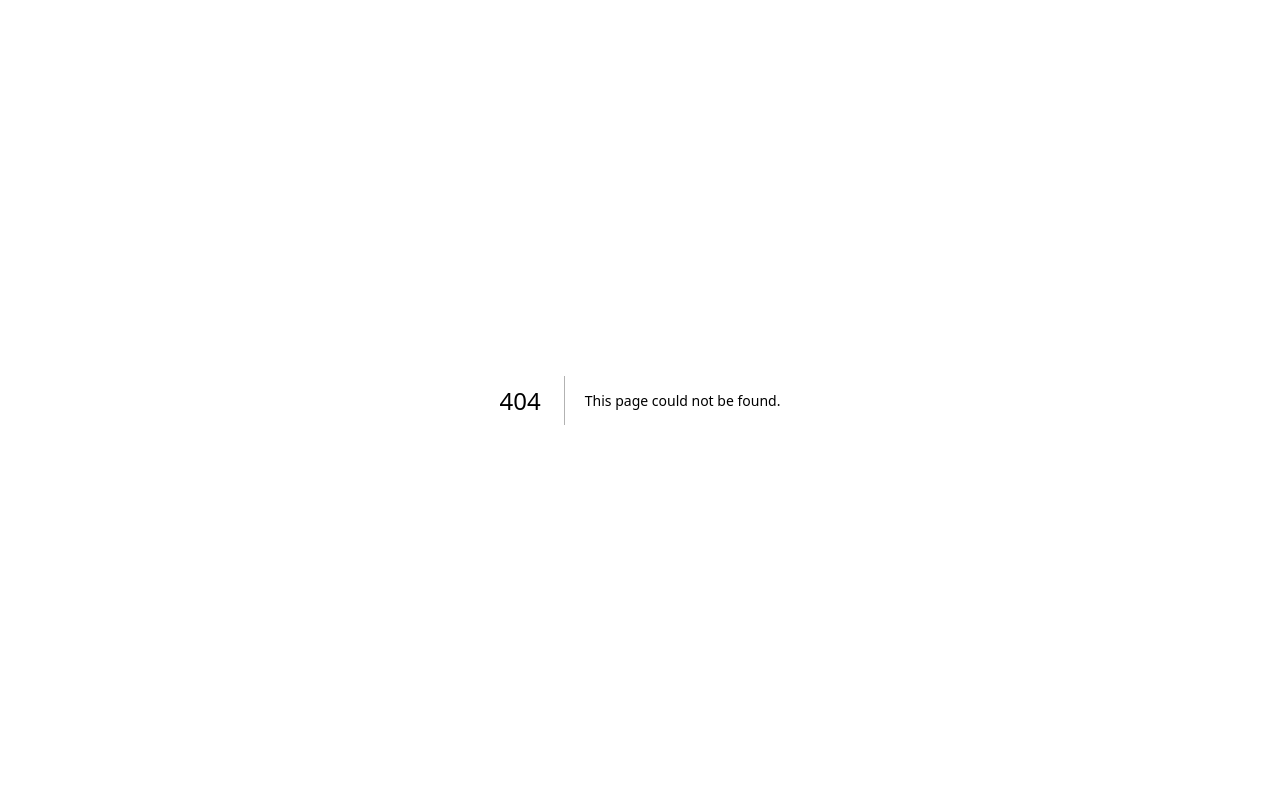
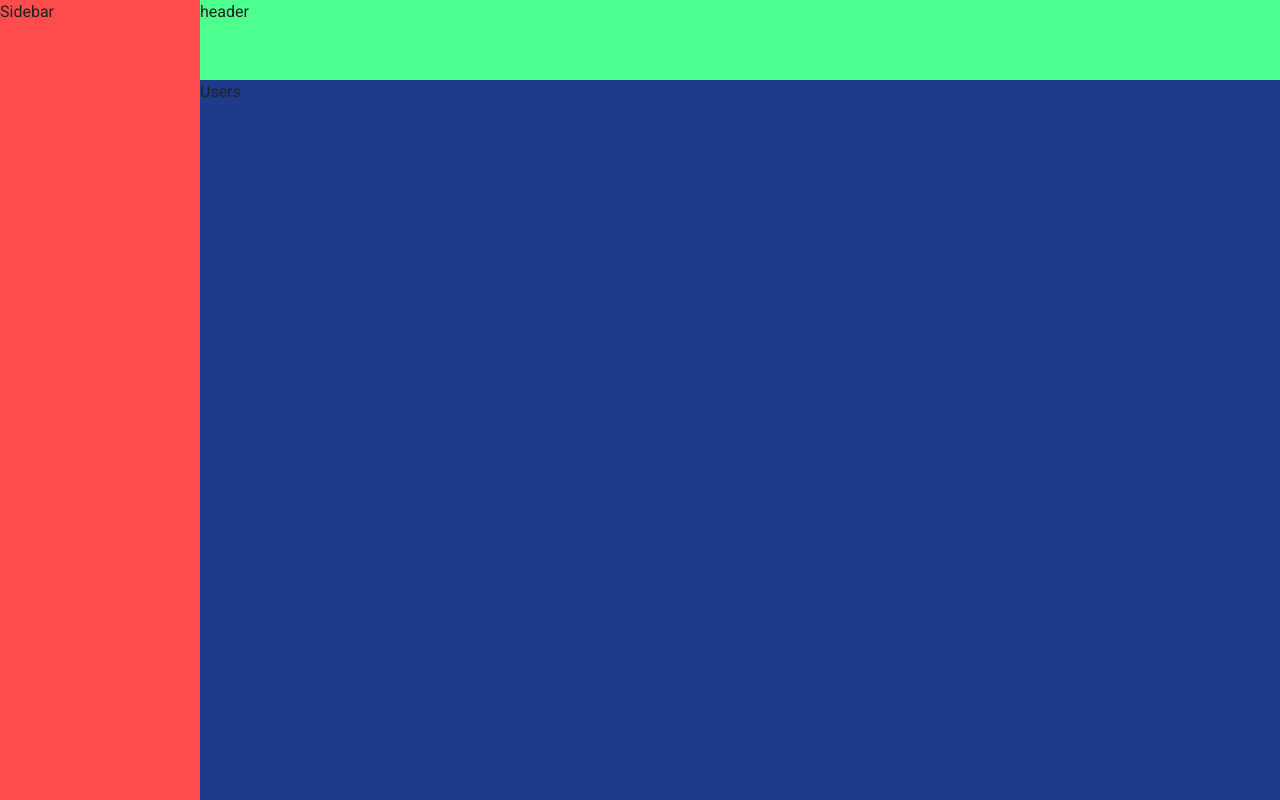
Before and after one commit to LM-Lucas-e-Marcelo/coinkeeper-frontend, a Next.js app: page /users in a window 1280 px wide. Before the commit this address had no page. Built offline with nearby package versions, Linux system fonts and the light colour scheme.

Commit message:
add users pages

```diff
--- /dev/null
+++ b/src/app/(authenticated)/users/page.tsx
@@ -0,0 +1,7 @@
+export default function Users() {
+  return (
+    <div>
+      <h1>Users</h1>
+    </div>
+  )
+}
```
